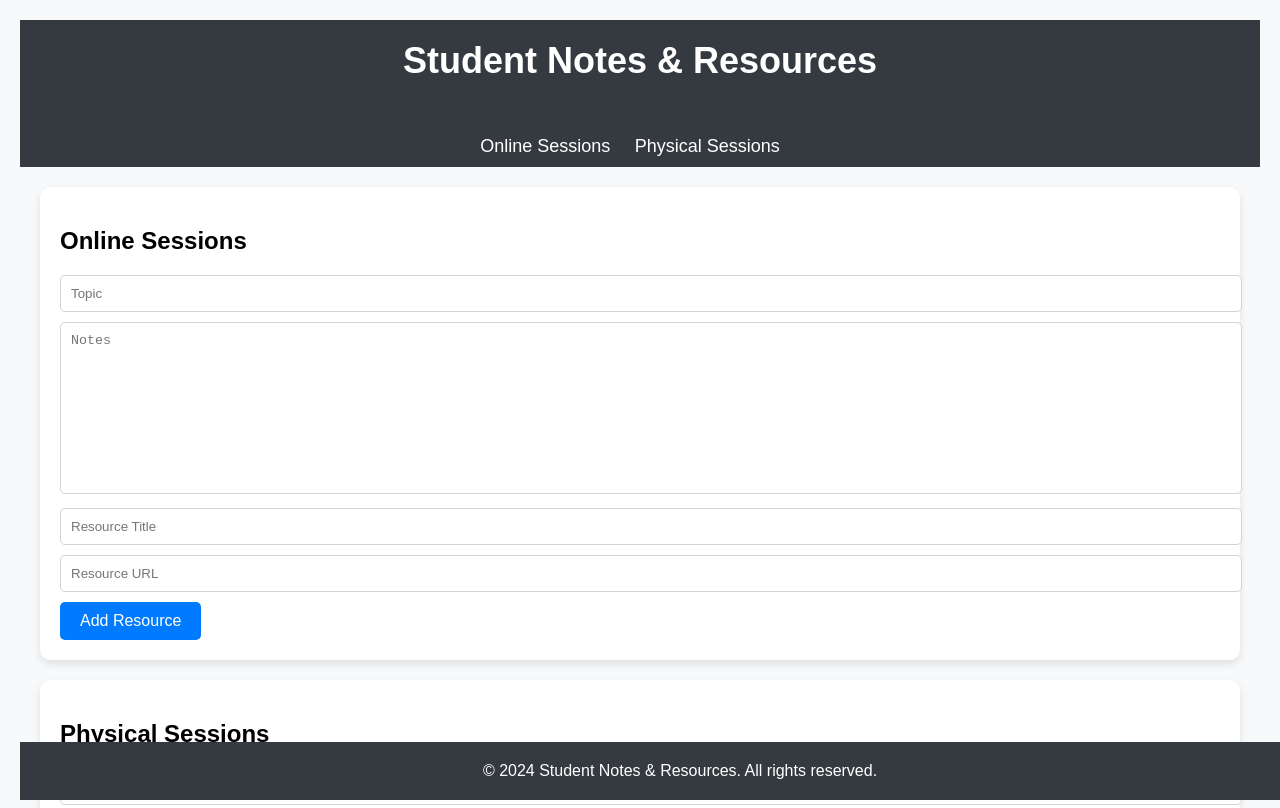
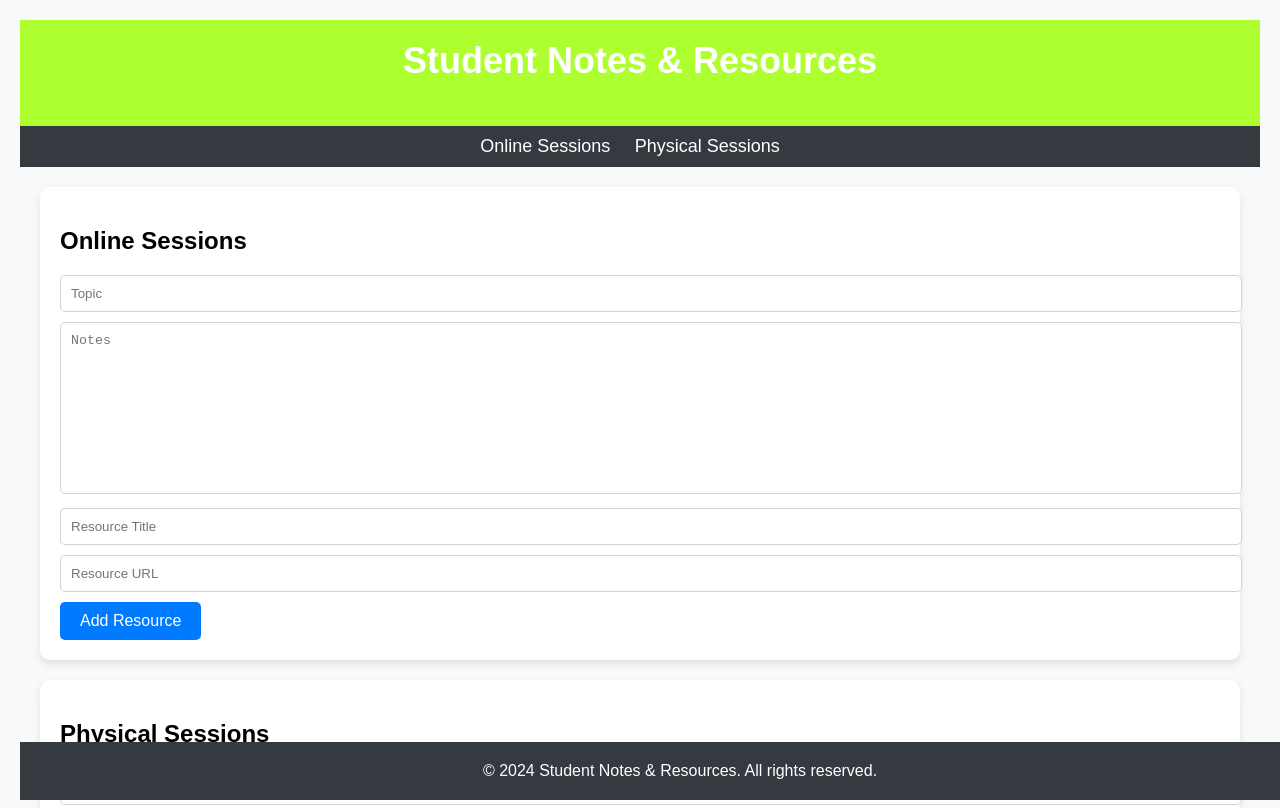
Before and after one commit to EmanElRify/session_resources.github.io, a plain HTML site: page index.html in a window 1280 px wide. Shown: the top 808 px of the page. Drawn offline with Linux system fonts and the light colour scheme.

Commit message:
bg color

```diff
--- a/index.html
+++ b/index.html
@@ -12,7 +12,7 @@
       padding: 20px;
     }
     header {
-      background-color: #343a40;
+      background-color: greenyellow;
       color: white;
       padding: 20px;
       text-align: center;
```
